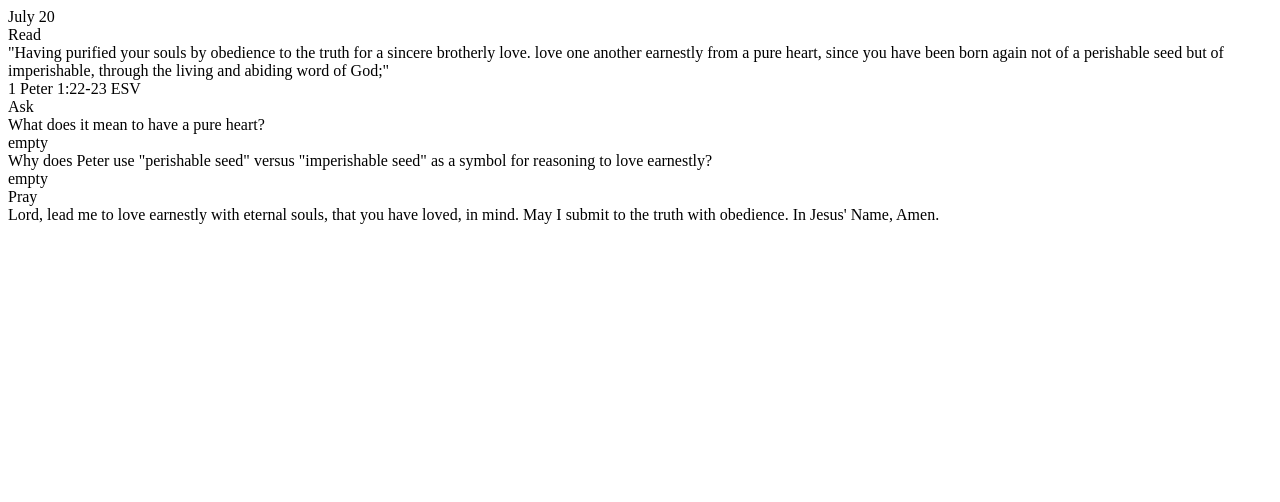
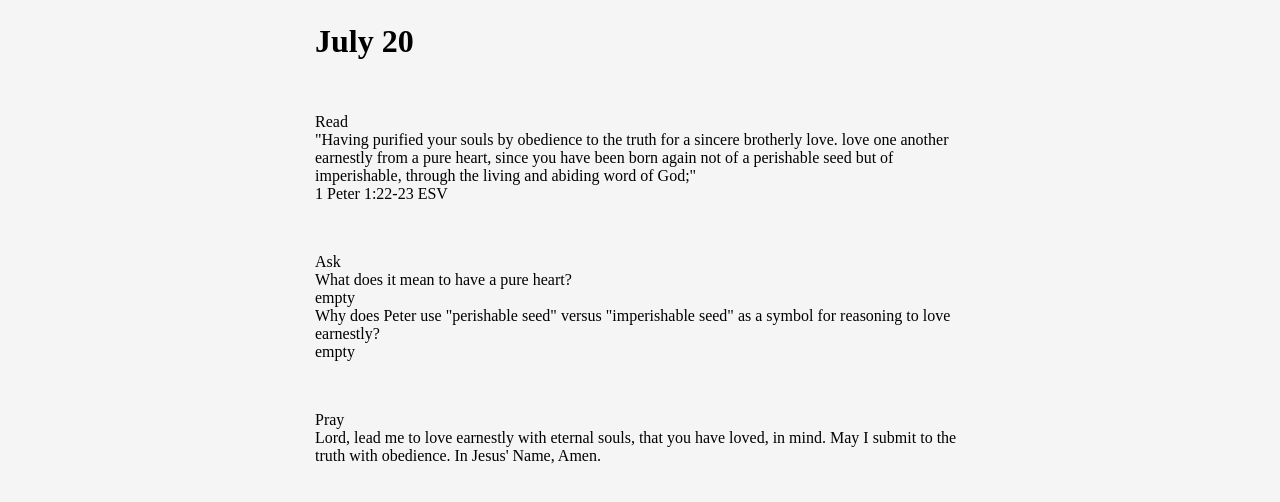
Before and after one commit to ben-anderton/morning-pages-app, a plain HTML site: page index.html in a window 1280 px wide. Drawn offline with Linux system fonts and the light colour scheme.

Commit message:
Add basic styling to app with new css

```diff
--- a/index.html
+++ b/index.html
@@ -4,6 +4,9 @@
     <meta charset="UTF-8">
     <meta name="viewport" content="width=device-width, initial-scale=1.0">
     <title>Morning Pages - Daily Bible Study</title>
+
+    <link rel="stylesheet" href="style.css">
+
 </head>
 <body>
     <div class="header"></div>
--- /dev/null
+++ b/style.css
@@ -0,0 +1,32 @@
+/* This is the style sheet for the Main Page */
+
+body {
+    background-color: whitesmoke;
+    display: flex;
+    flex-direction: column;
+    justify-content: center;
+    justify-self: center;
+}
+
+/* General Section Layout */
+.read, .ask, .pray {
+    padding: 25px;
+    padding-left: 45px;
+    padding-right: 45px;
+    min-height: 50px;
+    min-width: 250px;
+    max-width: 650px;
+}
+
+/* Date */
+
+.date-header {
+    font-size:xx-large;
+    font-weight: 700;
+    padding: 15px;
+    padding-left: 45px;
+    padding-right: 45px;
+    min-height: 50px;
+    min-width: 250px;
+    max-width: 650px;
+}
```
